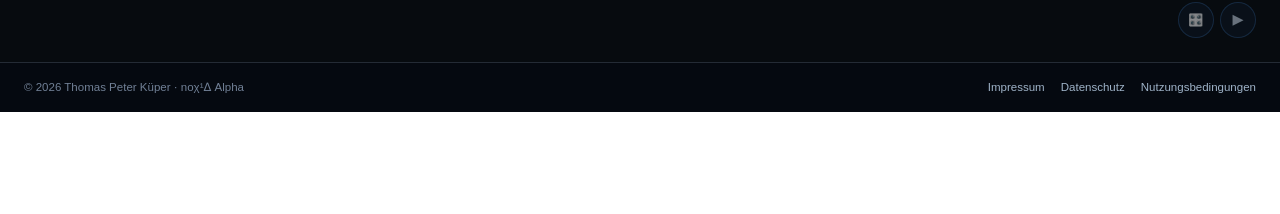
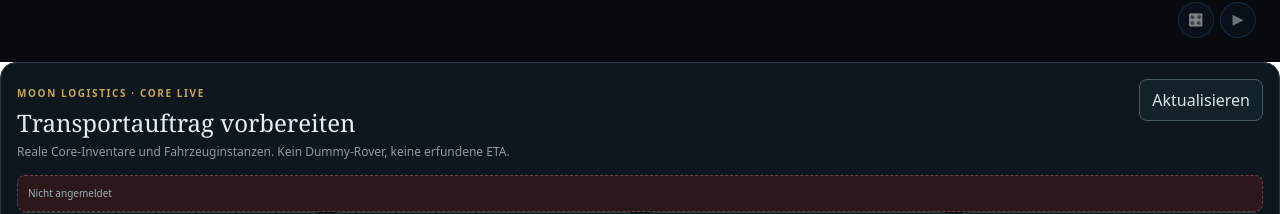
Before and after one commit to thomaspeterkueper/noxiagame, a Next.js app: page /moon in a window 1280 px wide. Shown: the part 738-952 px from the top of the page. Before the commit the page ends 850 px from the top, so only its background shows below. Built offline with nearby package versions, Linux system fonts and the light colour scheme; no server answers.

Commit message:
feat(moon): mount surface transport planner

```diff
--- a/app/moon/page.tsx
+++ b/app/moon/page.tsx
@@ -1,3 +1,4 @@
+import MoonSurfaceTransportPlanner from './MoonSurfaceTransportPlanner'
 import ShackletonSurfaceMap from './ShackletonSurfaceMap'
 
 export const metadata = {
@@ -5,5 +6,8 @@ export const metadata = {
 }
 
 export default function MoonPage() {
-  return <ShackletonSurfaceMap />
+  return <>
+    <ShackletonSurfaceMap />
+    <MoonSurfaceTransportPlanner />
+  </>
 }
```
